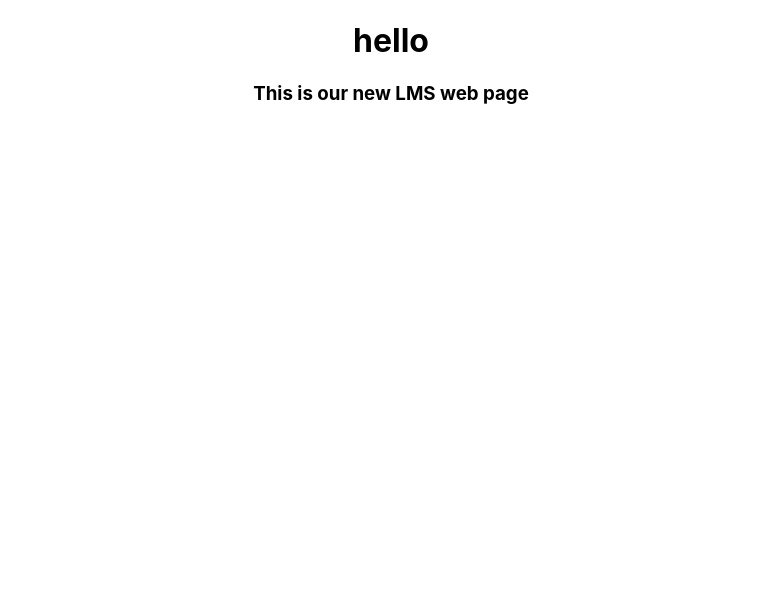
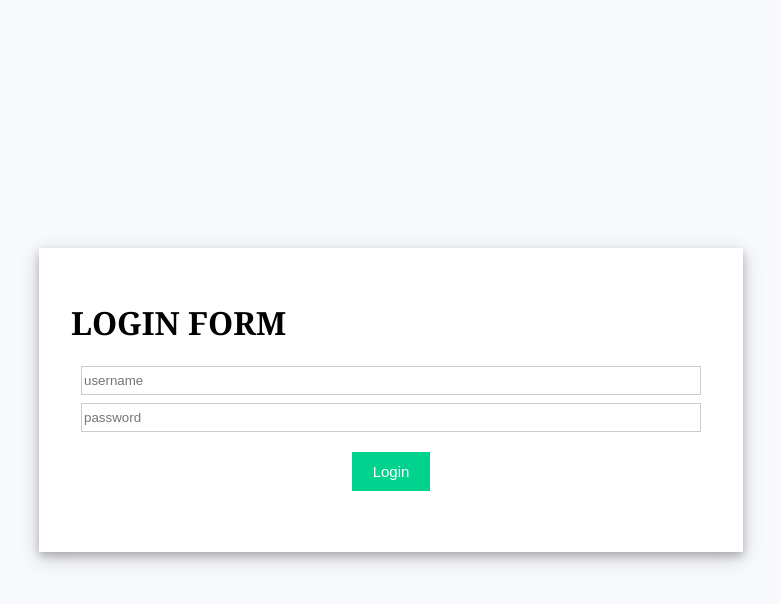
Before and after one commit to chaithrakulal/lms-fe, a React (Create React App) app: page / in a window 1280 px wide. Shown: the top 604 px of the page, without its empty margins (249-1030 px from the left). Built offline with nearby package versions, Linux system fonts and the light colour scheme.

Commit message:
login setup

```diff
--- a/src/App.css
+++ b/src/App.css
@@ -1,38 +1,12 @@
 .App {
-  text-align: center;
-}
-
-.App-logo {
-  height: 40vmin;
-  pointer-events: none;
-}
-
-@media (prefers-reduced-motion: no-preference) {
-  .App-logo {
-    animation: App-logo-spin infinite 20s linear;
-  }
-}
-
-.App-header {
-  background-color: #282c34;
-  min-height: 100vh;
+  font-family: sans-serif;
   display: flex;
-  flex-direction: column;
   align-items: center;
   justify-content: center;
-  font-size: calc(10px + 2vmin);
-  color: white;
+  flex-direction: column;
+  gap: 20px;
+  height: 100vh;
+  width: 100vw;
+  font-family: Cambria, Cochin, Georgia, Times, "Times New Roman", serif;
+  background-color: #f8f9fd;
 }
-
-.App-link {
-  color: #61dafb;
-}
-
-@keyframes App-logo-spin {
-  from {
-    transform: rotate(0deg);
-  }
-  to {
-    transform: rotate(360deg);
-  }
-}
--- a/src/App.js
+++ b/src/App.js
@@ -1,10 +1,10 @@
 import "./App.css";
-import Hello from "./features/hello";
+import Login from "./features/Login/components/Login";
 
 function App() {
   return (
     <div className="App">
-      <Hello />
+      <Login />
     </div>
   );
 }
--- /dev/null
+++ b/src/features/Login/components/Login.js
@@ -0,0 +1,18 @@
+import "../login.css";
+const Login = (handleSubmit) => {
+  return (
+    <div className="loginOuterWrapper">
+      <form onSubmit={handleSubmit}>
+        <h1 className="login-title">LOGIN FORM</h1>
+        <div className="input-container">
+          <input type="text" placeholder="username" />
+          <input type="password" placeholder="password" />
+        </div>
+        <div className="button-container">
+          <button type="submit">Login</button>
+        </div>
+      </form>
+    </div>
+  );
+};
+export default Login;
--- /dev/null
+++ b/src/features/Login/login.css
@@ -0,0 +1,55 @@
+.loginOuterWrapper {
+  background-color: white;
+  height: 30%;
+  width: 50%;
+  padding: 2rem;
+  -webkit-box-shadow: 0 4px 8px 0 rgba(0, 0, 0, 0.2), 0 6px 20px 0 rgba(0, 0, 0, 0.19);
+          box-shadow: 0 4px 8px 0 rgba(0, 0, 0, 0.2), 0 6px 20px 0 rgba(0, 0, 0, 0.19);
+}
+
+.login-title {
+  -webkit-box-align: center;
+      -ms-flex-align: center;
+          align-items: center;
+}
+
+.input-container {
+  display: -webkit-box;
+  display: -ms-flexbox;
+  display: flex;
+  -webkit-box-orient: vertical;
+  -webkit-box-direction: normal;
+      -ms-flex-direction: column;
+          flex-direction: column;
+  gap: 8px;
+  margin: 10px;
+}
+
+.button-container {
+  display: -webkit-box;
+  display: -ms-flexbox;
+  display: flex;
+  -webkit-box-pack: center;
+      -ms-flex-pack: center;
+          justify-content: center;
+}
+
+input[type=text],
+input[type=password] {
+  height: 25px;
+  border: 1px solid rgba(0, 0, 0, 0.2);
+}
+
+button[type=submit] {
+  margin-top: 10px;
+  cursor: pointer;
+  font-size: 15px;
+  background: #01d28e;
+  border: 1px solid #01d28e;
+  color: #fff;
+  padding: 10px 20px;
+}
+
+button[type=submit]:hover {
+  background: #6cf0c2;
+}/*# sourceMappingURL=login.css.map */
--- /dev/null
+++ b/src/features/Login/login.scss
@@ -0,0 +1,37 @@
+.loginOuterWrapper {
+  background-color: white;
+  height: 30%;
+  width: 50%;
+  padding: 2rem;
+  box-shadow: 0 4px 8px 0 rgba(0, 0, 0, 0.2), 0 6px 20px 0 rgba(0, 0, 0, 0.19);
+}
+.login-title {
+  align-items: center;
+}
+.input-container {
+  display: flex;
+  flex-direction: column;
+  gap: 8px;
+  margin: 10px;
+}
+.button-container {
+  display: flex;
+  justify-content: center;
+}
+input[type="text"],
+input[type="password"] {
+  height: 25px;
+  border: 1px solid rgba(0, 0, 0, 0.2);
+}
+button[type="submit"] {
+  margin-top: 10px;
+  cursor: pointer;
+  font-size: 15px;
+  background: #01d28e;
+  border: 1px solid #01d28e;
+  color: #fff;
+  padding: 10px 20px;
+}
+button[type="submit"]:hover {
+  background: #6cf0c2;
+}
```
Also changed, not shown: src/features/Login/containers/LoginContainer.js (added, +27 -0 lines), 1 other file (tests, documents, lock files or other folders).
